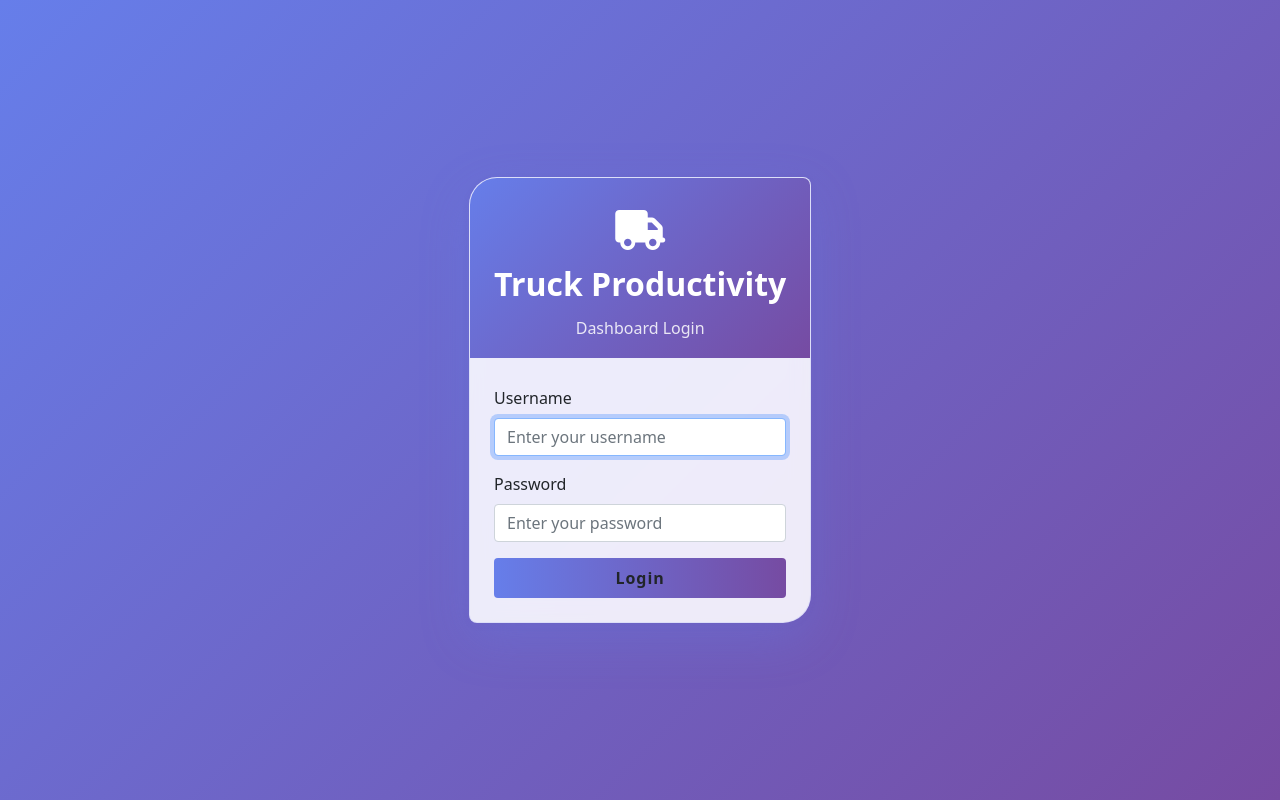
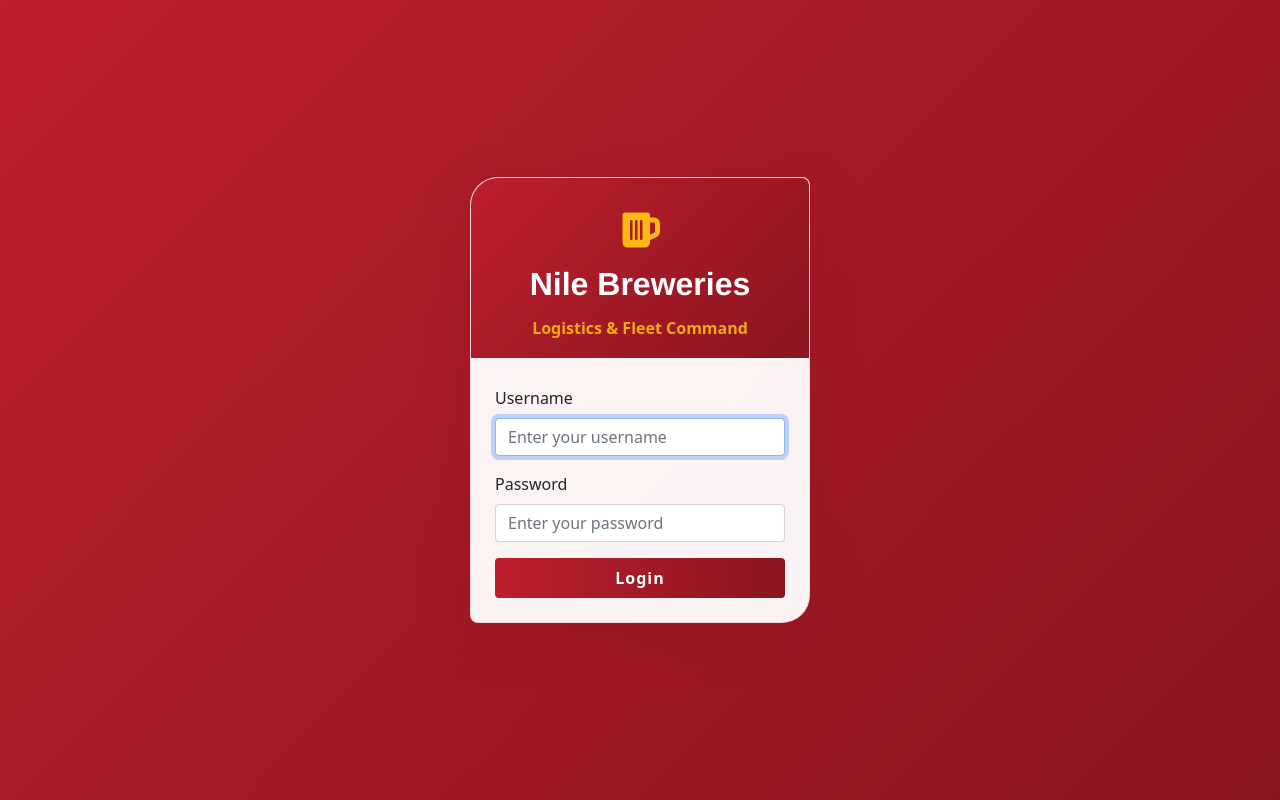
Before and after one commit to NAMATOVU-CHRISTINE/Truck-productivity, a Django app: page /login/ in a window 1280 px wide. Run offline with Django 5.2, Linux system fonts and the light colour scheme.

Commit message:
style: Update login page branding to "Nile Breweries Logistics" with new color scheme and icons.

```diff
--- a/dashboard/templates/dashboard/login.html
+++ b/dashboard/templates/dashboard/login.html
@@ -1,98 +1,123 @@
 <!DOCTYPE html>
 <html lang="en">
+
 <head>
     <meta charset="UTF-8">
     <meta name="viewport" content="width=device-width, initial-scale=1.0">
-    <title>Login - Truck Productivity Dashboard</title>
+    <title>Login - Nile Breweries Logistics</title>
     <link href="https://cdn.jsdelivr.net/npm/bootstrap@5.1.3/dist/css/bootstrap.min.css" rel="stylesheet">
     <link href="https://cdnjs.cloudflare.com/ajax/libs/font-awesome/6.0.0/css/all.min.css" rel="stylesheet">
     <style>
         body {
             min-height: 100vh;
-            background: linear-gradient(135deg, #667eea 0%, #764ba2 100%);
+            background: linear-gradient(135deg, #BE1E2D 0%, #8A1520 100%);
             display: flex;
             align-items: center;
             justify-content: center;
         }
+
         .login-card {
             max-width: 520px;
             min-width: 340px;
             margin: 60px auto;
             border-radius: 28px 8px 28px 8px;
-            box-shadow: 0 16px 48px 0 rgba(102,126,234,0.28), 0 2px 8px 0 rgba(118,75,162,0.12);
-            background: rgba(255,255,255,0.88);
+            box-shadow: 0 16px 48px 0 rgba(138, 21, 32, 0.28), 0 2px 8px 0 rgba(190, 30, 45, 0.12);
+            background: rgba(255, 255, 255, 0.95);
             backdrop-filter: blur(10px) saturate(120%);
-            border: 1.5px solid rgba(102,126,234,0.12);
+            border: 1.5px solid rgba(190, 30, 45, 0.12);
             overflow: hidden;
-            animation: cardFadeIn 1s cubic-bezier(.4,2,.6,1) 0s 1;
+            animation: cardFadeIn 1s cubic-bezier(.4, 2, .6, 1) 0s 1;
         }
 
         @keyframes cardFadeIn {
-            0% { opacity: 0; transform: translateY(40px) scale(0.98); }
-            100% { opacity: 1; transform: translateY(0) scale(1); }
+            0% {
+                opacity: 0;
+                transform: translateY(40px) scale(0.98);
+            }
+
+            100% {
+                opacity: 1;
+                transform: translateY(0) scale(1);
+            }
         }
+
         .login-header {
-            background: linear-gradient(135deg, #667eea 0%, #764ba2 100%);
+            background: linear-gradient(135deg, #BE1E2D 0%, #8A1520 100%);
             color: #fff;
             padding: 32px 24px 18px 24px;
             text-align: center;
         }
-        .login-header .fa-truck {
+
+        .login-header .fa-beer {
             font-size: 2.5rem;
             margin-bottom: 10px;
+            color: #FDB913;
         }
+
         .login-title {
             font-size: 2rem;
             font-weight: 700;
             margin-bottom: 0.5rem;
+            font-family: 'Helvetica Neue', Helvetica, Arial, sans-serif;
         }
+
         .login-form {
             padding: 28px 24px 24px 24px;
         }
+
         .form-label {
             font-weight: 500;
         }
+
         .btn-login {
-            background: linear-gradient(90deg, #667eea 0%, #764ba2 100%);
+            background: linear-gradient(90deg, #BE1E2D 0%, #8A1520 100%);
             border: none;
             font-weight: 600;
             letter-spacing: 1px;
+            color: white;
         }
+
         .btn-login:hover {
-            background: linear-gradient(90deg, #764ba2 0%, #667eea 100%);
+            background: linear-gradient(90deg, #8A1520 0%, #BE1E2D 100%);
+            color: #FDB913;
         }
+
         .alert-danger {
             font-size: 0.98rem;
         }
     </style>
 </head>
+
 <body>
     <div class="login-card">
         <div class="login-header">
-            <i class="fas fa-truck"></i>
-            <div class="login-title">Truck Productivity</div>
-            <div style="font-size:1rem; opacity:0.85;">Dashboard Login</div>
+            <i class="fas fa-beer"></i>
+            <div class="login-title">Nile Breweries</div>
+            <div style="font-size:1rem; opacity:0.9; color: #FDB913; font-weight: 600;">Logistics & Fleet Command</div>
         </div>
         <div class="login-form">
             {% if form.errors %}
-                <div class="alert alert-danger mb-3">
-                    <i class="fas fa-exclamation-triangle me-2"></i>
-                    Please enter a correct username and password.
-                </div>
+            <div class="alert alert-danger mb-3">
+                <i class="fas fa-exclamation-triangle me-2"></i>
+                Please enter a correct username and password.
+            </div>
             {% endif %}
             <form method="post" novalidate autocomplete="off">
                 {% csrf_token %}
                 <div class="mb-3">
                     <label for="id_username" class="form-label">Username</label>
-                    <input type="text" name="username" autofocus required class="form-control" id="id_username" placeholder="Enter your username">
+                    <input type="text" name="username" autofocus required class="form-control" id="id_username"
+                        placeholder="Enter your username">
                 </div>
                 <div class="mb-3">
                     <label for="id_password" class="form-label">Password</label>
-                    <input type="password" name="password" required class="form-control" id="id_password" placeholder="Enter your password">
+                    <input type="password" name="password" required class="form-control" id="id_password"
+                        placeholder="Enter your password">
                 </div>
                 <button type="submit" class="btn btn-login w-100 py-2">Login</button>
             </form>
         </div>
     </div>
 </body>
+
 </html>
```
Also changed, not shown: dashboard/templates/dashboard/index.html (+15 -13 lines).
